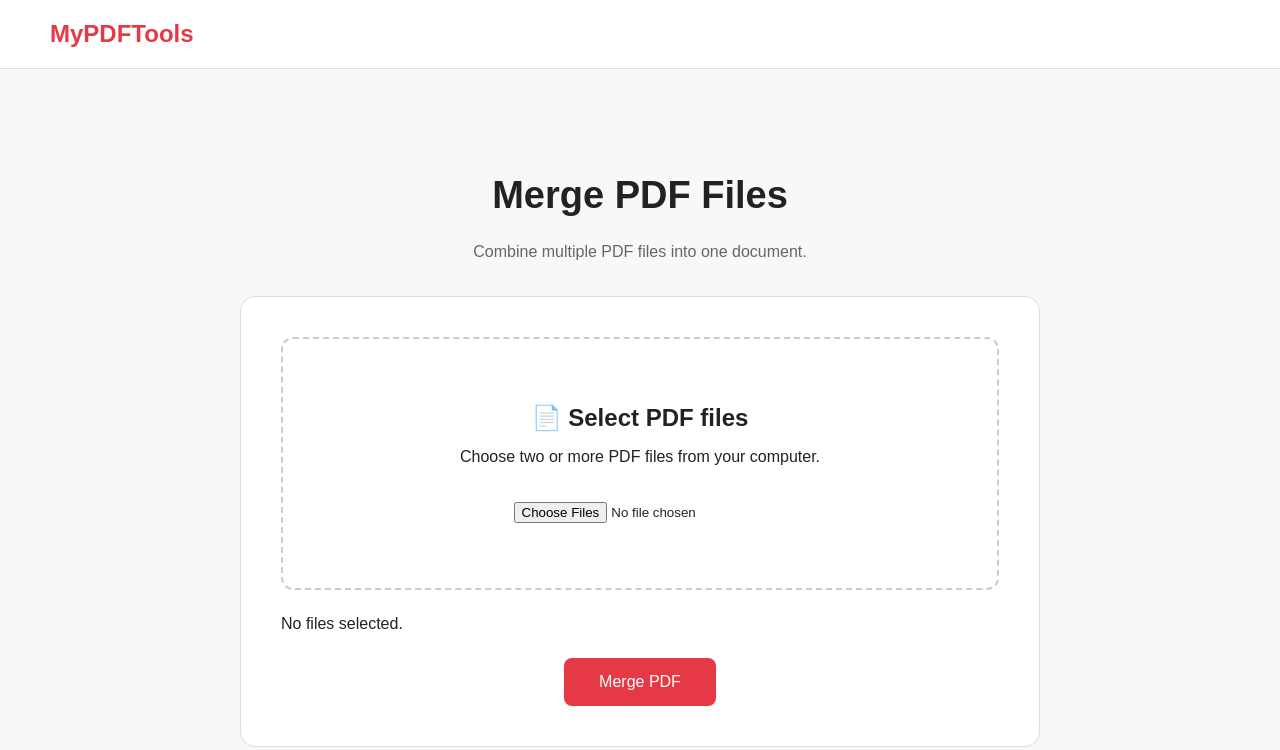
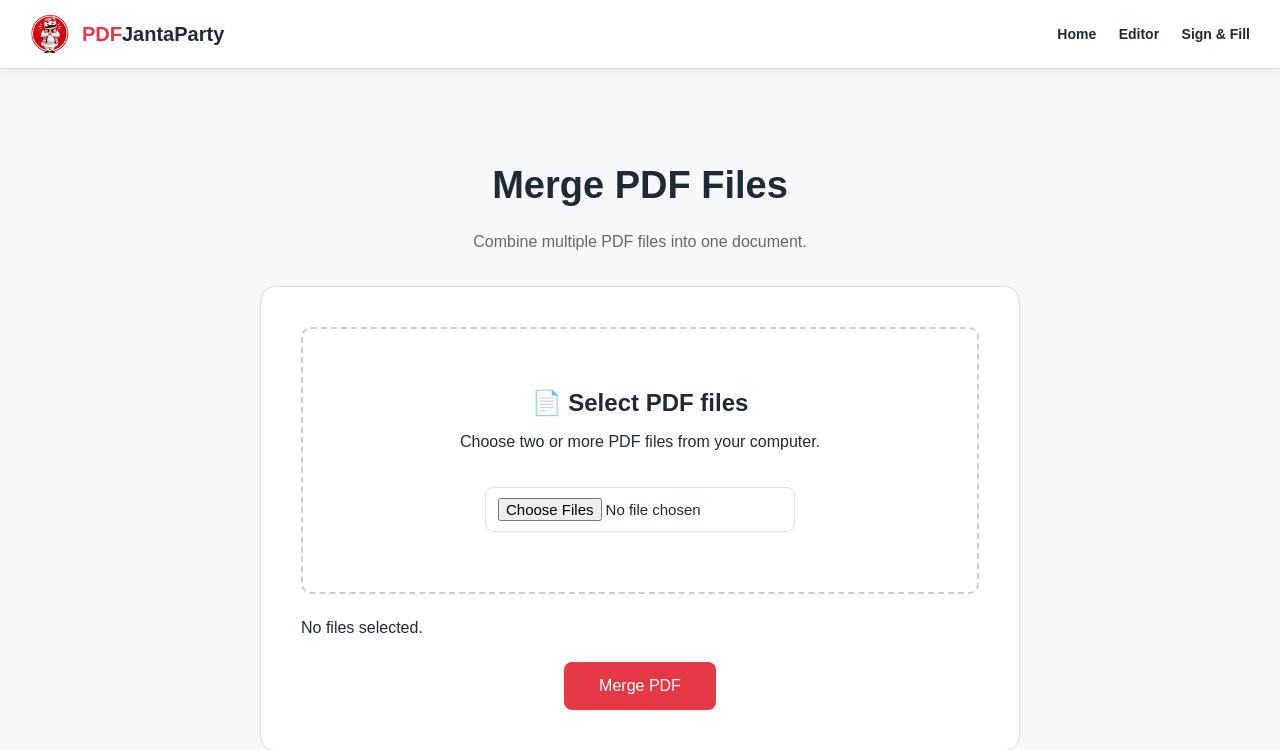
Before and after one commit to rish615/MyPDFTools, a Flask app: page /merge-page in a window 1280 px wide. Shown: the top 750 px of the page. Run offline with Flask 3, Linux system fonts and the light colour scheme; some libraries are stand-ins or nearby versions.

Commit message:
Change branding and add stylesheet link in merge.html
Updated the page title and footer content to reflect the new branding. Added a stylesheet link for shared CSS.

```diff
--- a/templates/merge.html
+++ b/templates/merge.html
@@ -6,7 +6,7 @@
     <meta name="viewport" content="width=device-width, initial-scale=1.0">
     <link rel="icon" type="image/png" href="{{ url_for('static', filename='images/logo.png') }}">
 
-    <title>Merge PDF - MyPDFTools</title>
+    <title>Merge PDF - PDFJantaParty</title>
 
     <style>
         body {
@@ -101,12 +101,23 @@
             color: #555;
         }
     </style>
+  <link rel="stylesheet" href="{{ url_for('static', filename='css/shared.css') }}">
 </head>
 
 <body>
 
-<header>
-    <div class="logo">MyPDFTools</div>
+<header class="site-header">
+  <div class="logo">
+    <a href="{{ url_for('home') }}">
+      <img src="{{ url_for('static', filename='images/logo.png') }}" alt="PDFJantaParty Logo">
+      <span><span class="accent">PDF</span>JantaParty</span>
+    </a>
+  </div>
+  <nav>
+    <a href="{{ url_for('home') }}">Home</a>
+    <a href="{{ url_for('editor') }}">Editor</a>
+    <a href="{{ url_for('sign_fill_page') }}">Sign &amp; Fill</a>
+  </nav>
 </header>
 
 <div class="container">
```
